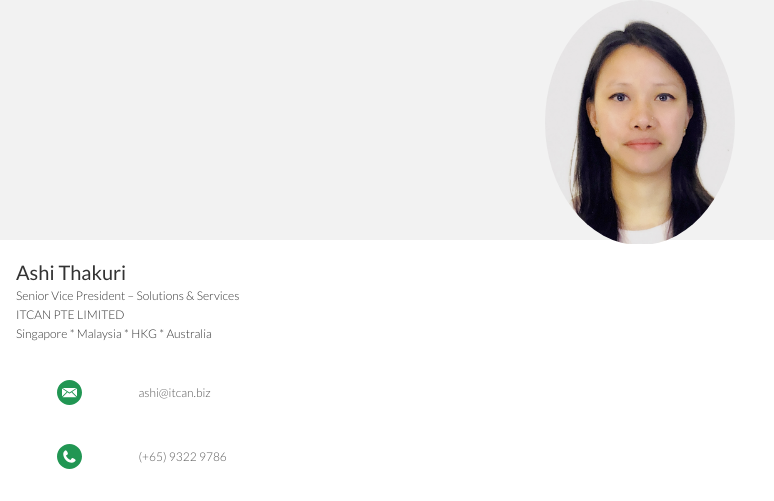
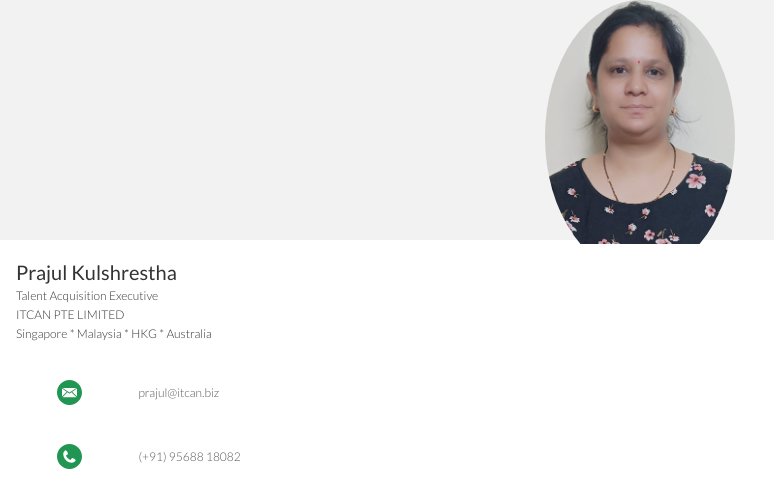
Before and after one commit to ITCANNAMECARD/Prajul, a plain HTML site: page index.html in a window 1280 px wide. Shown: the top 501 px of the page, 0-774 px from the left. Drawn offline with Linux system fonts and the light colour scheme; a web font is replaced by a local one.

Commit message:
Update index.html

```diff
--- a/index.html
+++ b/index.html
@@ -14,7 +14,7 @@
 			<div class="row">
 				<div class="col"></div>
 				<div class="col is-5">
-					<img class="profile-pic" src="WeChat Image_20201210151257.jpg" alt="Profile Picture">
+					<img class="profile-pic" src="Prajul Kulshrestha.jpg" alt="Profile Picture">
 				</div>
 				<div class="col"></div>
 			</div>
@@ -25,8 +25,8 @@
 		<div class="container">
 			<div class="row name-title-company">
 				<div class="col is-6">
-					<p class="text-name">Ashi Thakuri</p>
-					<p class="text-title-company">Senior Vice President – Solutions & Services</p>
+					<p class="text-name">Prajul Kulshrestha </p>
+					<p class="text-title-company">Talent Acquisition Executive</p>
 					<p class="text-title-company">ITCAN PTE LIMITED</p>
 					<p class="text-title-company">Singapore	*	Malaysia	*	HKG	*	Australia
 				</div>
@@ -38,14 +38,14 @@
 	</section>
 
 	<section class="bg-color-white secondary-info">
-		<a href="mailto:ashi@itcan.biz">
+		<a href="mailto:prajul@itcan.biz">
 			<div class="container">
 				<div class="row detail">
 					<div class="col">
 						<img src="assets/icon-email.svg" alt="Email Icon"">
 					</div>
 					<div class="col is-8">
-						<p class="text-detail">ashi@itcan.biz</p>
+						<p class="text-detail">prajul@itcan.biz</p>
 					</div>
 					<div class="col">
 						<img src="assets/right-arrow.svg" alt="Right Arrow" height="50%" width="40%">
@@ -56,14 +56,14 @@
 	</section>
 
 	<section class="bg-color-white secondary-info">
-		<a href="tel:+6593229786">
+		<a href="tel:+919568818082">
 			<div class="container">
 				<div class="row detail">
 					<div class="col">
 						<img src="assets/icon-phone.svg" alt="Phone Icon"">
 					</div>
 					<div class="col is-8">
-						<p class="text-detail">(+65) 9322 9786</p>
+						<p class="text-detail">(+91) 95688 18082</p>
 					</div>
 					<div class="col">
 						<img src="assets/right-arrow.svg" alt="Right Arrow" height="50%" width="40%">
```
